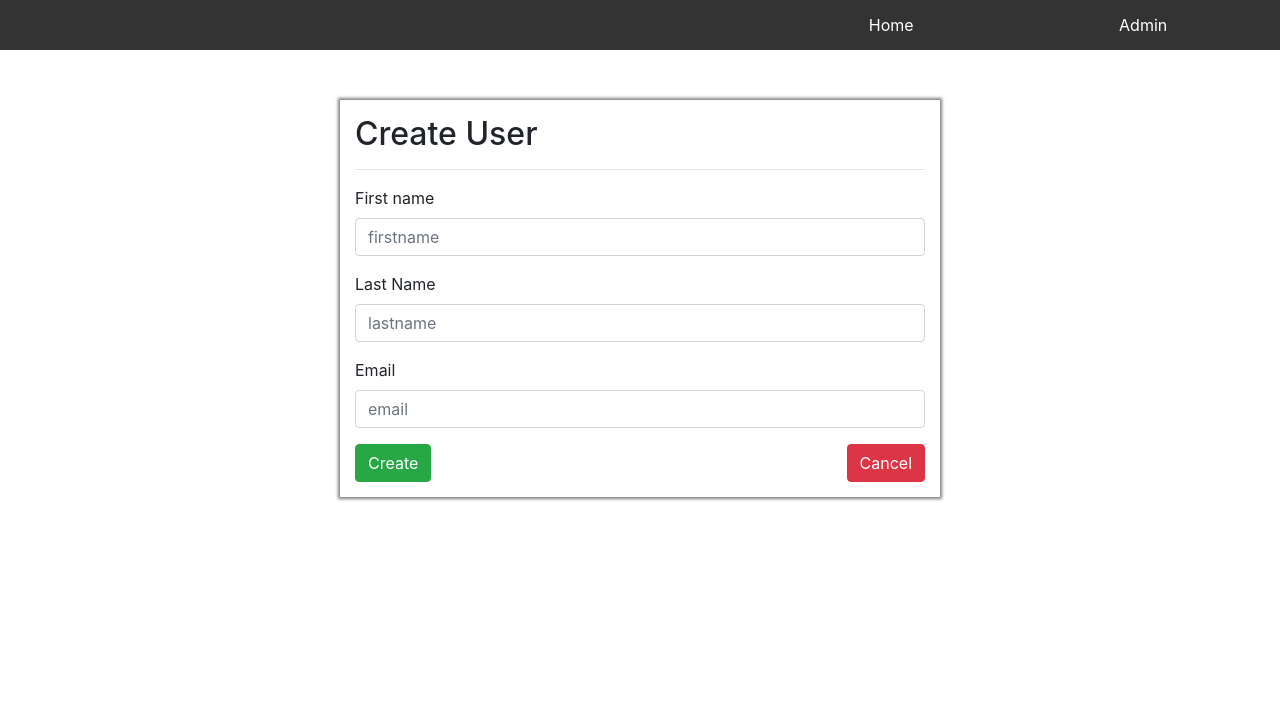
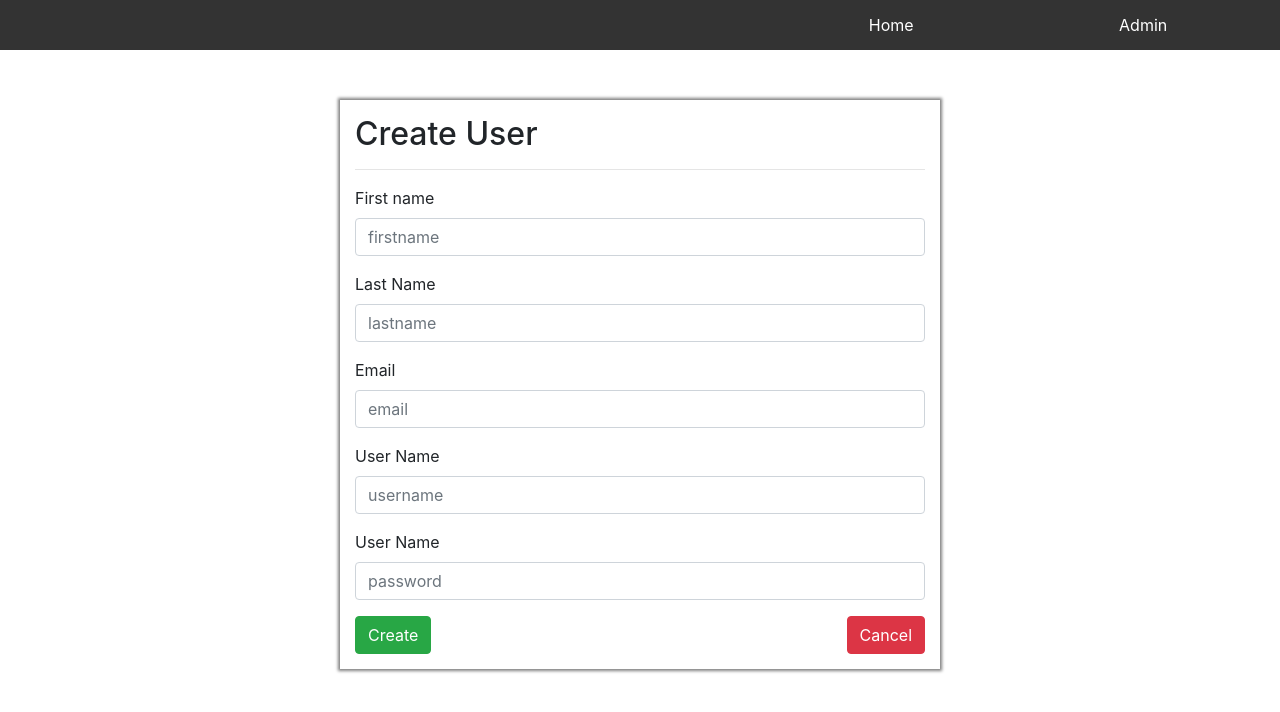
Before and after one commit to argolpour/cloths-crud, a React (Create React App) app: page /create-user in a window 1280 px wide. Shown: the top 712 px of the page. Built offline with nearby package versions, Linux system fonts and the light colour scheme.

Commit message:
admin login created

```diff
--- a/db.json
+++ b/db.json
@@ -274,7 +274,7 @@
       "firstname": "alireza",
       "lastname": "golpour",
       "username": "admin",
-      "pasword": "admin123"
+      "password": "admin123"
     },
     {
       "id": 2,
@@ -282,7 +282,15 @@
       "firstname": "ahmad",
       "lastname": "bodaghi",
       "username": "ahmad",
-      "pasword": "ahmad123"
+      "password": "ahmad123"
+    },
+    {
+      "firstname": "mina",
+      "lastname": "sharifi",
+      "email": "mina@gmail.com",
+      "username": "minaadmin",
+      "password": "mina123",
+      "id": 3
     }
   ],
   "customers": [
@@ -373,6 +381,16 @@
       "totalamount": 223,
       "createdAt": "2021-12-03",
       "id": 3
+    },
+    {
+      "customerfullname": "saied kermani",
+      "customeraddress": "baharestan street first alley nimber 48",
+      "customertel": "09125400138",
+      "producttitle": "Mens Casual Premium Slim Fit T-Shirts ",
+      "productquantity": "2",
+      "totalamount": 45,
+      "createdAt": "2021-12-03",
+      "id": 4
     }
   ]
 }
--- a/src/components/UI/header/Header.js
+++ b/src/components/UI/header/Header.js
@@ -9,7 +9,7 @@ const Header = () => {
             <nav className="nav">
                 <ul>
                    <Link to="/"> <li>Home</li></Link>
-                   <Link to="/admin"> <li>Admin</li></Link>
+                   <Link to="/login?isAdmin=true"> <li>Admin</li></Link>
 
                 </ul>
             </nav>
--- a/src/components/contexts/invoiceContext/InvoiceReducer.js
+++ b/src/components/contexts/invoiceContext/InvoiceReducer.js
@@ -1,4 +1,4 @@
-import {GET_INVOICES,DELETE_INVOICE} from './../Types';
+import {GET_INVOICES} from './../Types';
 const InvoiceReducer=(state,action)=>{
 
     switch (action.type) {
--- a/src/components/contexts/invoiceContext/InvoiceState.js
+++ b/src/components/contexts/invoiceContext/InvoiceState.js
@@ -1,6 +1,6 @@
 import InvoiceContext from './InvoiceContext'
 import { useReducer } from 'react';
-import { GET_INVOICES,DELETE_INVOICE} from './../Types';
+import { GET_INVOICES} from './../Types';
 import InvoiceReducer from './InvoiceReducer';
 const InvoiceState = ({children}) => {
     const initialState={
@@ -13,12 +13,7 @@ const InvoiceState = ({children}) => {
         const data=await response.json();
         dispatch({type:GET_INVOICES,payload:data})
     }
-    // //.........get Customer..........
-    // const getInvoice=async(id)=>{
-    //     const response=await fetch(`http://localhost:5000/invoices/${id}`)
-    //     const data=await response.json();
-    //     dispatch({type:GET_CUSTOMER,payload:data})
-    // }
+
         //.........create Invoice..........
         const createInvoice=async(values)=>{
             const response=await fetch('http://localhost:5000/Invoices',{
@@ -31,25 +26,8 @@ const InvoiceState = ({children}) => {
             return response;
         }
 
-        //...............delete Invoice.......
-        const deleteInvoice=async(id)=> {
-        const response=await fetch(`http://localhost:5000/customers/${id}`,{
-            method:"DELETE"
-        })
-        dispatch({type: DELETE_INVOICE,payload:id})
-        return response;
-        }
-        //  //...............Update Customer.......
-        //  const updateCustomer=async(values,id)=>{
-        //      const response=fetch(`http://localhost:5000/Customer/${id}`,{
-        //          method:"PUT",
-        //          body:JSON.stringify(values),
-        //          headers:{
-        //              "Content-type":"Application/json"
-        //          }
-        //      })
-        //      return response;
-        //  }
+
+
 
     return (
        <InvoiceContext.Provider value={{...state,getInvoices,createInvoice}}>
--- a/src/components/pages/admin/users/CreateUser.js
+++ b/src/components/pages/admin/users/CreateUser.js
@@ -9,6 +9,8 @@ const CreateUser = ({title,isEdit}) => {
          firstname:"",
          lastname:"",
          email:"",
+         username:"",
+         password:""
     })
     const onchangeHandler=(e)=>{
         setValues({...values,[e.target.name]:e.target.value})
@@ -64,6 +66,14 @@ useEffect(() => {
     <label htmlFor="email">Email</label>
     <input type="email" className="form-control" id="title" aria-describedby="emailHelp" placeholder="email" name="email" value={values.email} onChange={(e)=>{onchangeHandler(e)}}/>
   </div>
+  <div className="form-group">
+    <label htmlFor="username">User Name</label>
+    <input type="text" className="form-control" id="username" aria-describedby="emailHelp" placeholder="username" name="username" value={values.username} onChange={(e)=>{onchangeHandler(e)}}/>
+  </div>
+  <div className="form-group">
+    <label htmlFor="password">User Name</label>
+    <input type="text" className="form-control" id="password" aria-describedby="emailHelp" placeholder="password" name="password" value={values.password} onChange={(e)=>{onchangeHandler(e)}}/>
+  </div>
 
  <div className="d-flex">
   <button type="submit" className="btn btn-success">{isEdit?"Update":"Create"}</button>
--- a/src/components/pages/login/Login.js
+++ b/src/components/pages/login/Login.js
@@ -2,32 +2,52 @@ import {styles} from './styles'
 import loginImage from '../../../images/loginImage.jpg'
 import { useState, useContext, useEffect } from 'react';
 import CustomerContext from './../../contexts/customer/CutomerContext';
+import userContext from './../../contexts/userContext/UserContext';
 import { useNavigate ,useLocation} from 'react-router-dom';
+
 const Login = () => {
     const classes=styles()
     const navigate=useNavigate()
     const search=useLocation().search;
     const productId=new URLSearchParams(search).get('productid')
+    const isAdmin=new URLSearchParams(search).get('isAdmin')
+
 
     const [userName, setUserName] = useState()
     const [password, setPassword] = useState()
     const [error, setError] = useState("")
     const {getCustomers,customers}=useContext(CustomerContext)
+    const {getUsers,users}=useContext(userContext)
+
 
       useEffect(() => {
       getCustomers()
+      getUsers()
       // eslint-disable-next-line
     }, [])
 
     const loginHandler=(e)=>{
 
         if(userName && password){
-            const customer=customers.find(customer=>customer.username===userName && customer.password===password)
+            if (isAdmin){
+                const admin=users.find(user=>user.username===userName && user.password===password)
+                console.log(users);
+                console.log(admin);
+                if (admin!==undefined){
+                    console.log("navigate");
+                 navigate(`/admin`)
+                }else {
+                  setError("username or password is wrong")
+                }
+            }else {
+                const customer=customers.find(customer=>customer.username===userName && customer.password===password)
             if (customer!==undefined){
              navigate(`/customer/${customer.id}?name=${customer.firstname}_${customer.lastname}&productid=${productId}`)
             }else {
               setError("username or password is wrong")
             }
+            }
+
         }
         e.preventDefault()
 
```
